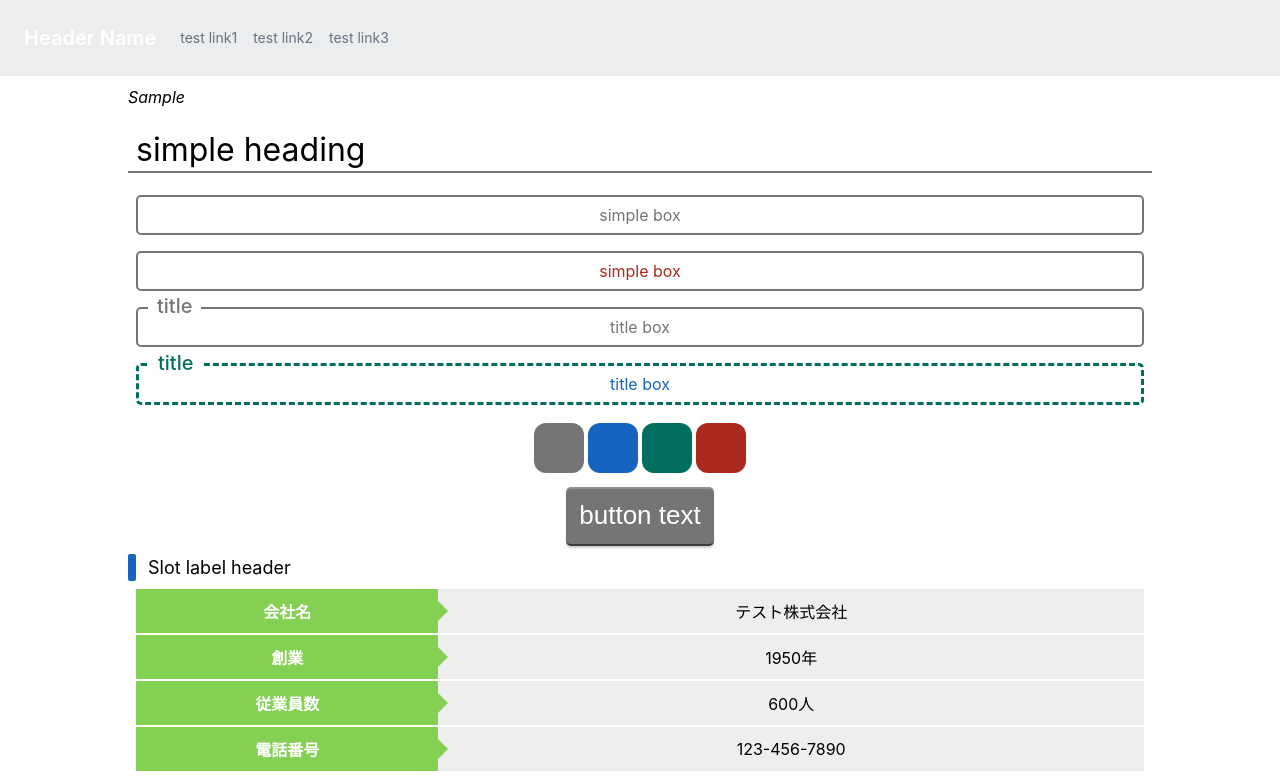
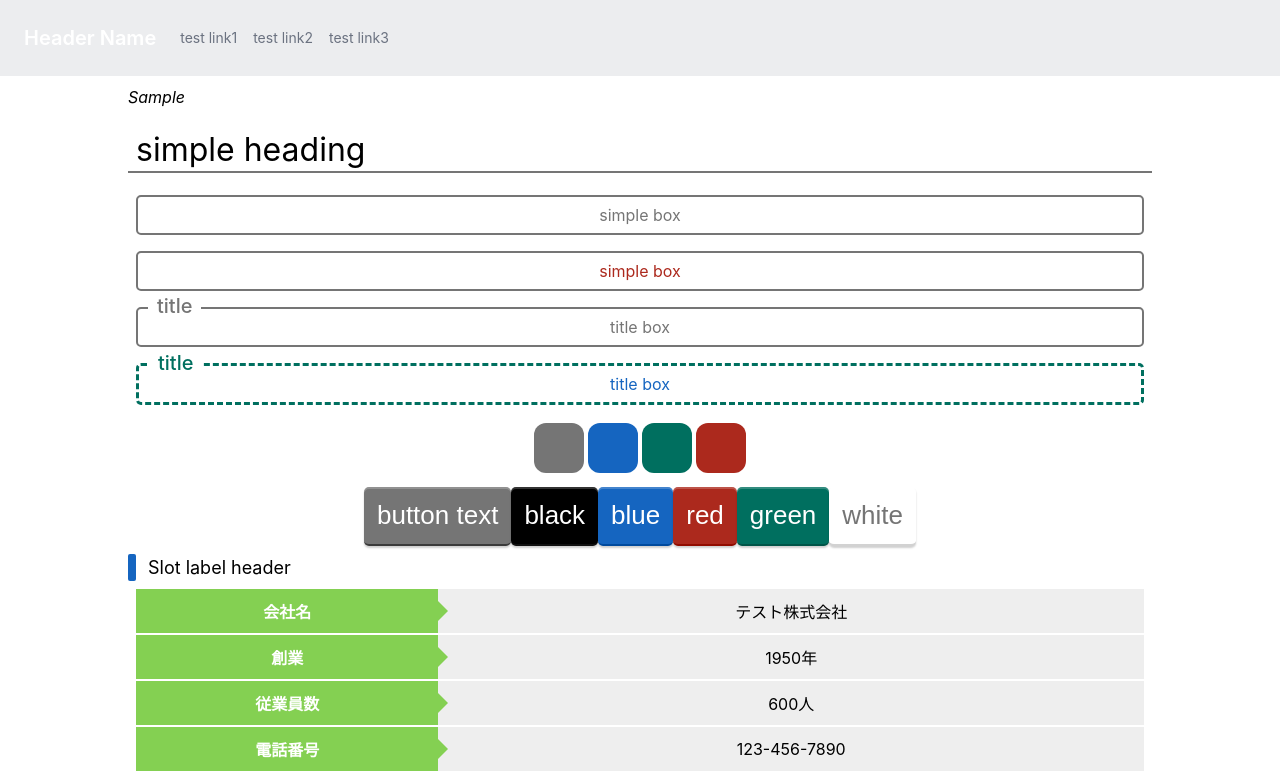
Before and after one commit to FumihiroMaejima/amplify-test, a React (Vite) app: page /sample in a window 1280 px wide. Shown: the top 777 px of the page. Built offline with nearby package versions, Linux system fonts and the light colour scheme.

Commit message:
add color setting.

```diff
--- a/src/assets/scss/components/parts/button/PartsSimpleButton.scss
+++ b/src/assets/scss/components/parts/button/PartsSimpleButton.scss
@@ -1,7 +1,7 @@
 @import '../../../util/colors.scss';
 
-$parts-simple-button-default-color: #fd9535;
-$parts-simple-button-default-border-bottom-color: #d27d00;
+$parts-simple-button-default-color: #85fd35;
+$parts-simple-button-default-border-bottom-color: #00d21c;
 
 .parts-simple-button {
   position: relative;
@@ -77,7 +77,7 @@ $parts-simple-button-default-border-bottom-color: #d27d00;
     }
 
     &--white {
-      color: $util-color-dark-grey;
+      color: $util-color-dark-grey !important;
       background: $util-color-white;
       border-bottom: solid 2px $util-color-dark-white;
 
--- a/src/pages/Sample.tsx
+++ b/src/pages/Sample.tsx
@@ -75,6 +75,11 @@ export const Sample: React.VFC = () => {
 
       <div className="m-xy2">
         <PartsSimpleButton text="button text" />
+        <PartsSimpleButton text="black" color="black" />
+        <PartsSimpleButton text="blue" color="blue" />
+        <PartsSimpleButton text="red" color="red" />
+        <PartsSimpleButton text="green" color="green" />
+        <PartsSimpleButton text="white" color="white" />
       </div>
 
       <PartsLabelHeader text="Slot label header" color="blue" />
```
